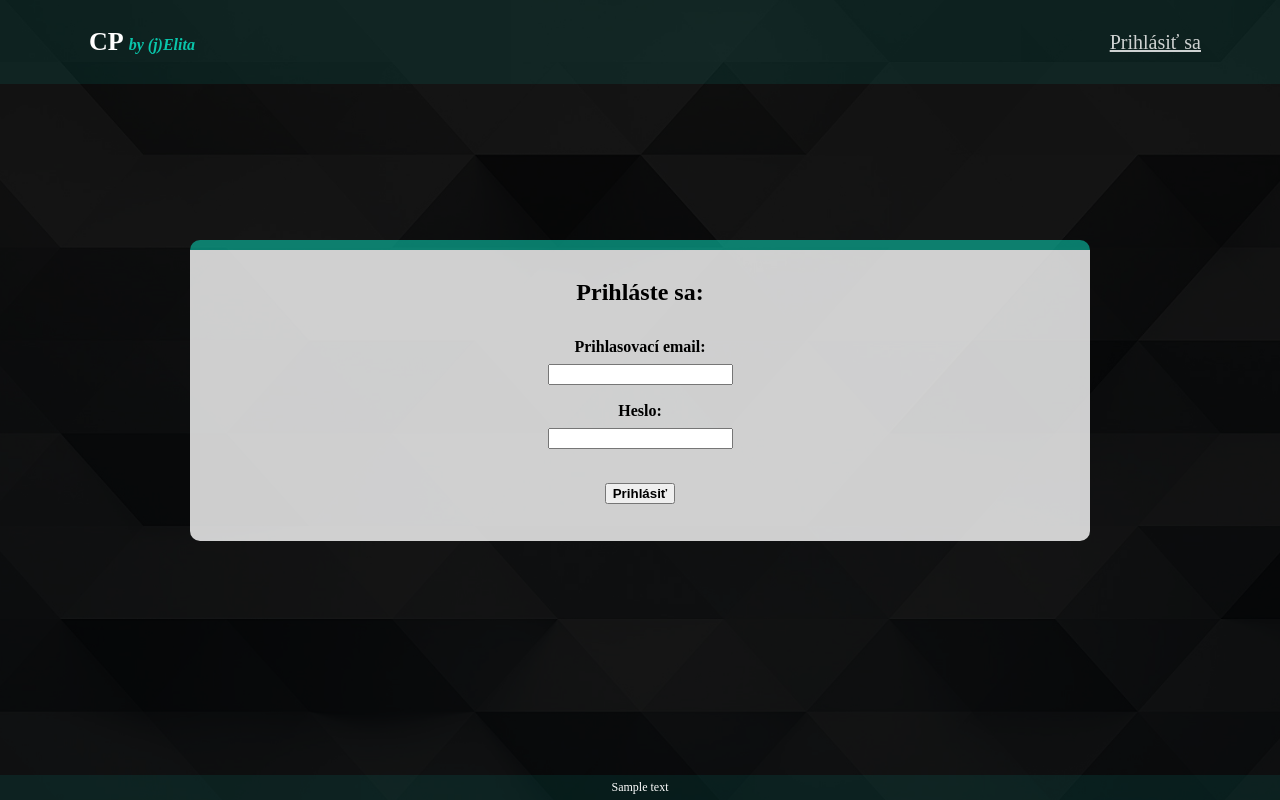
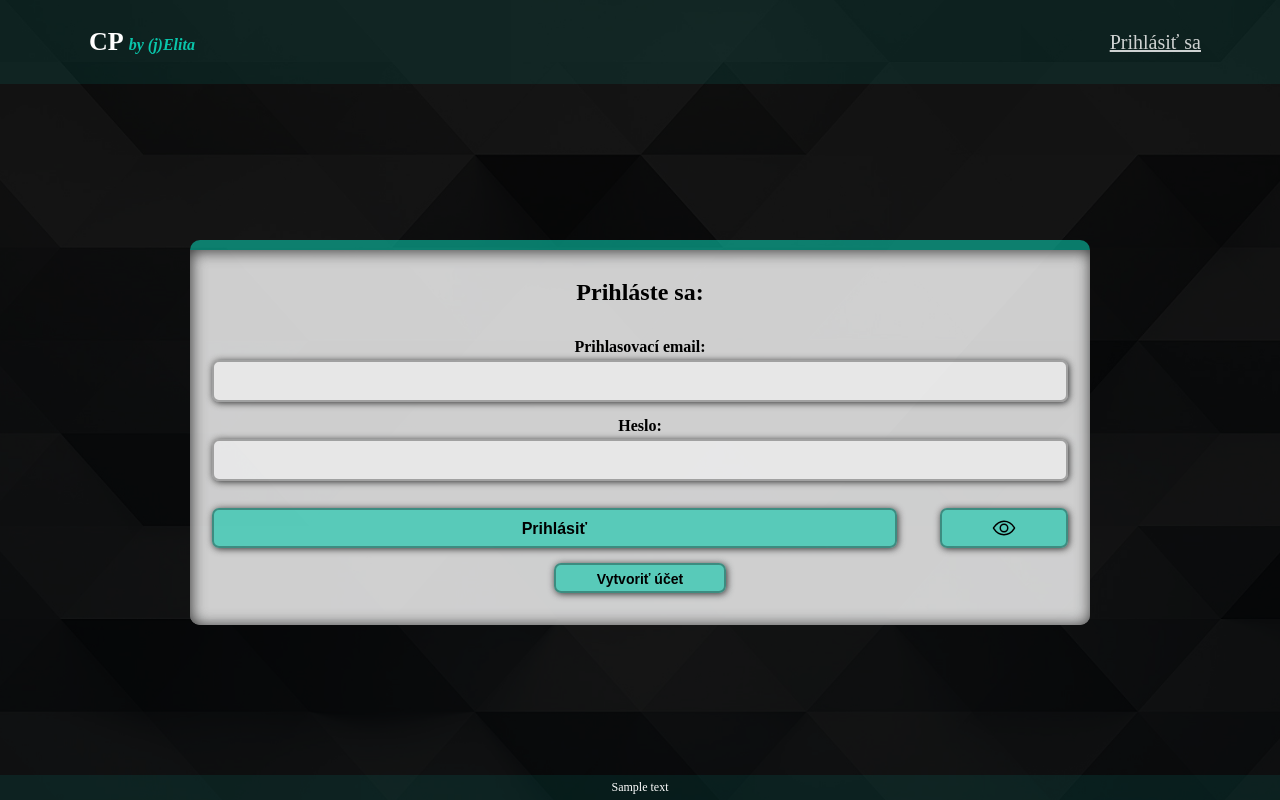
Before and after one commit to Eltody/VUT-FIT-IIS, a Flask app: page /preSignIn in a window 1280 px wide. Run offline with Flask 2, Linux system fonts and the light colour scheme; some libraries are stand-ins or nearby versions.

Commit message:
Base of login / registration switch

```diff
--- a/app.py
+++ b/app.py
@@ -66,15 +66,29 @@ def preSignIn():
 @app.route('/signIn', methods=['GET', 'POST'])
 def signIn():
     user_email = str(request.form['email'])
-    password1 = str(request.form['password'])
+    password = str(request.form['password'])
     # kontrola spravnosti prihlasovacich udajov z webu a DB
-    cursor = connection.cursor()
-    cursor.execute("SELECT meno, email, heslo FROM Cestujuci")
-    for (meno, email, heslo) in cursor:
-        if email == user_email and heslo == password1:
-            cursor.close()
+    cestujuci = connection.cursor()
+    administrator = connection.cursor()
+    personal = connection.cursor()
+    cestujuci.execute("SELECT meno, email, heslo FROM Cestujuci")
+    administrator.execute("SELECT meno, email, heslo FROM Administrator")
+    personal.execute("SELECT meno, email, heslo FROM Personal")
+    for (meno, email, heslo) in cestujuci:
+        if email == user_email and heslo == password:
+            cestujuci.close()
             return render_template('signInSuccess.html', data=meno)
-    cursor.close()
+    for (meno, email, heslo) in administrator:
+        if email == user_email and heslo == password:
+            administrator.close()
+            return render_template('signInSuccess.html', data=meno)
+    for (meno, email, heslo) in personal:
+        if email == user_email and heslo == password:
+            personal.close()
+            return render_template('signInSuccess.html', data=meno)
+    cestujuci.close()
+    administrator.close()
+    personal.close()
     return render_template('signIn.html')
 
 
--- a/static/style.css
+++ b/static/style.css
@@ -21,6 +21,14 @@ body {
     left: 0;
     right: 0;
     background: rgba(0, 0, 0, 0.7);
+}
+.hidden {
+    visibility: hidden !important;
+    height: 0 !important;
+    margin: 0 !important;
+    padding: 0 !important;
+    border: 0 !important;
+    display: none !important;
 }
 form label {
     font-weight: 600;
@@ -56,6 +64,7 @@ h1, h2, h3, h4, h5, h6, figure {
     clear: both;
     background: rgba(255, 255, 255, 0.8);
     border-radius: 0 0 10px 10px;
+    box-shadow: inset 1px 1px 15px #333;
     padding: 22px;
 }
 #header h1 {
@@ -195,6 +204,7 @@ h1, h2, h3, h4, h5, h6, figure {
     box-shadow: none;
     border: 2px solid rgba(0, 0, 0, 0.3);
     background: rgba(255, 255, 255, 0.5);
+    box-shadow: 1px 1px 7px #333;
     height: 36px;
     font-size: 16px;
     font-weight: 300;
@@ -204,8 +214,8 @@ h1, h2, h3, h4, h5, h6, figure {
 }
 .search-select:active, .search-select:focus {
     outline: none;
-    box-shadow: none;
     border-color: #09C6AB;
+    box-shadow: 0 0 0;
 }
 .buttonSwap {
     width: 15%;
@@ -213,6 +223,7 @@ h1, h2, h3, h4, h5, h6, figure {
     cursor: pointer;
     background: rgba(9, 198, 171, 0.6);
     border: 2px solid rgba(0, 0, 0, 0.3);
+    box-shadow: 1px 1px 7px #333;
     font-size: 24px;
     padding: 6px 0 0 0;
     border-radius: 7px;
@@ -224,17 +235,32 @@ h1, h2, h3, h4, h5, h6, figure {
     cursor: pointer;
     background: rgba(9, 198, 171, 0.6);
     border: 2px solid rgba(0, 0, 0, 0.3);
+    box-shadow: 1px 1px 7px #333;
     font-size: 16px;
     padding: 10px 30px;
     border-radius: 7px;
     float: left;
 }
+.buttonRegister {
+    width: 20%;
+    height: 30px;
+    cursor: pointer;
+    background: rgba(9, 198, 171, 0.6);
+    border: 2px solid rgba(0, 0, 0, 0.3);
+    box-shadow: 1px 1px 7px #333;
+    font-size: 14px;
+    padding: 3px 0 0 0;
+    border-radius: 7px;
+}
 .search-col button a {
     color: black;
     font-weight: 550;
 }
-.search-col button:hover, .search-col button:focus, .search-col button:active {
+.search-col button:hover {
     background: rgba(255, 255, 255, 0.5);
+}
+.search-col button:active {
+    box-shadow: 0 0 0;
 }
 .form-control {
     width: -webkit-fill-available;
@@ -242,6 +268,7 @@ h1, h2, h3, h4, h5, h6, figure {
     box-shadow: none;
     border: 2px solid rgba(0, 0, 0, 0.3);
     background: rgba(255, 255, 255, 0.5);
+    box-shadow: 1px 1px 7px #333;
     height: 36px;
     font-size: 16px;
     font-weight: 300;
@@ -253,6 +280,7 @@ h1, h2, h3, h4, h5, h6, figure {
     outline: none;
     box-shadow: none;
     border-color: #09C6AB;
+    box-shadow: 0 0 0;
 }
 @media screen and (min-width: 1600px) {
     #header h1 {
--- a/templates/index.html
+++ b/templates/index.html
@@ -79,6 +79,12 @@
             }
         </script>
         <script>
+            var select = document.getElementById('toCity');
+            var items = select.getElementsByTagName('option');
+            var index = Math.floor(Math.random() * (items.length - 1) + 1);
+            select.selectedIndex = index;
+        </script>
+        <script>
             var now = new Date();
             var year = now.getFullYear();
             var month = ('0'+(now.getMonth()+1)).slice(-2);
--- a/templates/signIn.html
+++ b/templates/signIn.html
@@ -4,6 +4,8 @@
         <title>CP by (j)Elita</title>
         <meta charset=utf-8>
         <link rel="stylesheet" type="text/css" href="/static/style.css">
+        <link rel="stylesheet" href="https://cdnjs.cloudflare.com/ajax/libs/animate.css/4.1.1/animate.min.css"/>
+        <script src="https://unpkg.com/ionicons@5.0.0/dist/ionicons.js"></script>
     </head>
     <body>
         <div id="page">
@@ -23,24 +25,51 @@
             </nav>
             <header id="header" class="background" role="banner" style="background-image: url(static/background.jpg);">
                 <div class="overlay"></div>
-                    <div class="signInForm">
+                <div id="login" class="signInForm animate__animated animate__fadeIn">
                     <div class="form-wrap">
                         <div class="form-content">
                             <h3>Prihláste sa:</h3>
                             <form class="busConfig" action="/signIn" method="POST">
                                 <div class="search-col" style="padding-bottom: 10px;">
                                     <label for="email">Prihlasovací email:</label><br>
-                                        <input type="text" id="email" name="email">
+                                    <input class="search-select" type="text" id="email" name="email">
                                 </div>
                                 <div class="search-col">
                                     <label for="password">Heslo:</label><br>
-                                        <input type="password" id="password" name="password">
+                                    <input class="search-select" type="password" id="password" name="password">
                                 </div><br>
+                                <div class="search-col">
+                                    <button class="buttonSearch"><a>Prihlásiť</a></button>
+                                    <button type="button" class="buttonSwap" onclick="showPassword()"><ion-icon id="passIcon" name="eye-outline"></ion-icon></button>
+                                </div><br><br>
                                 <div class="search-col" style="height: 40px;">
-                                        <button><a>Prihlásiť</a></button>
+                                    <button type="button" class="buttonRegister" onclick="register()"><a>Vytvoriť účet</a></button>
                                 </div>
                             </form>
                         </div>
+                    </div>
+                </div>
+                <div id="register" class="signInForm animate__animated animate__fadeIn hidden">
+                    <div class="form-wrap">
+                        <div class="form-content">
+                            <h3>Zaregistrujte sa:</h3>
+                            <form class="busConfig" action="/signIn" method="POST">
+                                <div class="search-col" style="padding-bottom: 10px;">
+                                    <label for="email">Prihlasovací email:</label><br>
+                                    <input class="search-select" type="text" id="email" name="email">
+                                </div>
+                                <div class="search-col">
+                                    <label for="password">Heslo:</label><br>
+                                    <input class="search-select" type="password" id="password" name="password">
+                                </div><br>
+                                <div class="search-col">
+                                    <button class="buttonSearch"><a>Prihlásiť</a></button>
+                                    <button type="button" class="buttonSwap" onclick="showPassword()"><ion-icon id="passIcon" name="eye-outline"></ion-icon></button>
+                                </div><br><br>
+                                <div class="search-col" style="height: 40px;">
+                                    <button type="button" class="buttonRegister" onclick="register()"><a>Vytvoriť účet</a></button>
+                                </div>
+                            </form>
                         </div>
                     </div>
                 </div>
@@ -49,5 +78,29 @@
                 <p>Sample text</p>
             </footer>
         </div>
+        <script>
+            function register(){
+                if (document.getElementById("login").classList[3] === 'hidden'){
+                    document.getElementById("register").classList.add("hidden");
+                    document.getElementById("login").classList.remove("hidden");
+                }
+                else {
+                    document.getElementById("register").classList.remove("hidden");
+                    document.getElementById("login").classList.add("hidden");
+                }
+            }
+        </script>
+        <script>
+            function showPassword(){
+                if (document.getElementById("password").type == 'password'){
+                    document.getElementById("password").type = 'text';
+                    document.getElementById("passIcon").setAttribute("name","eye-off-outline");
+                }
+                else {
+                    document.getElementById("password").type = 'password';
+                    document.getElementById("passIcon").setAttribute("name","eye-outline");
+                }
+            }
+        </script>
     </body>
 </html>
```
Lines whose indentation alone changed are shown as unchanged.
